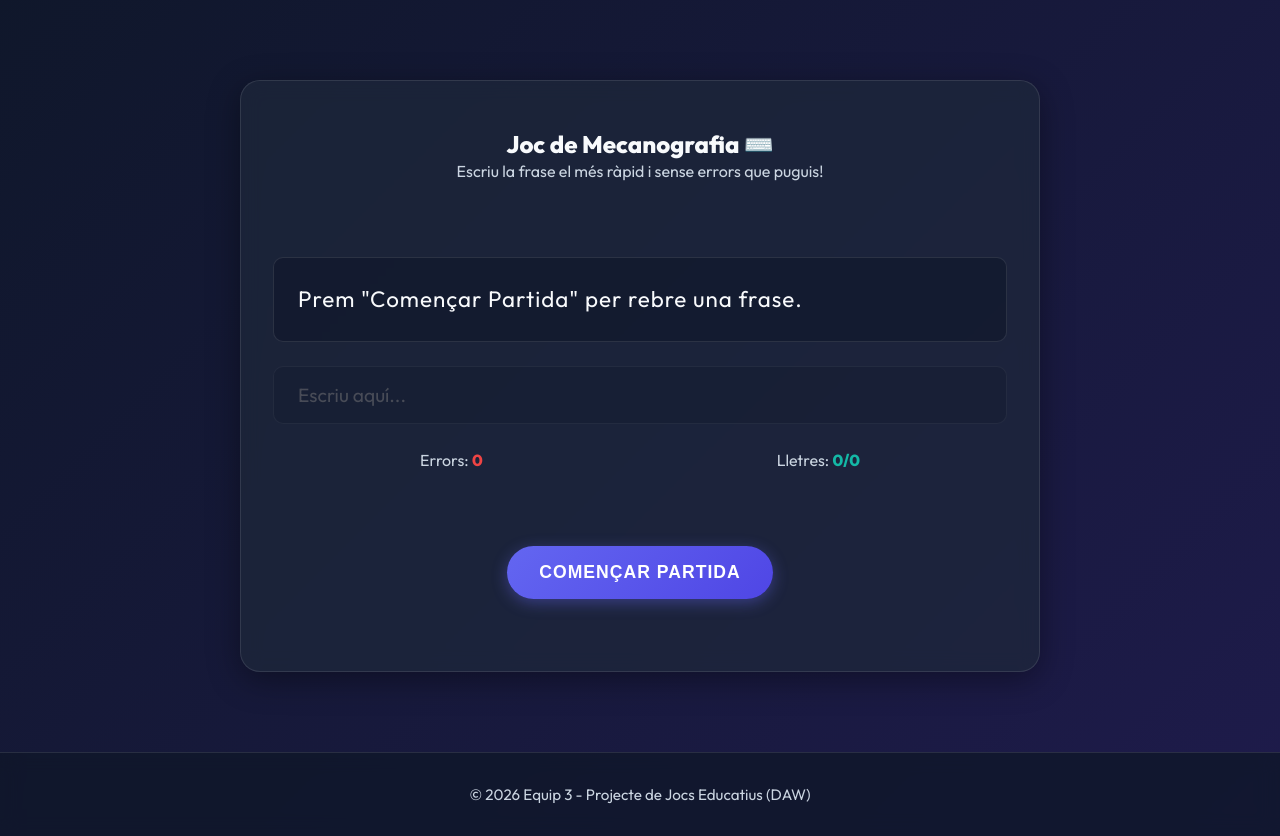
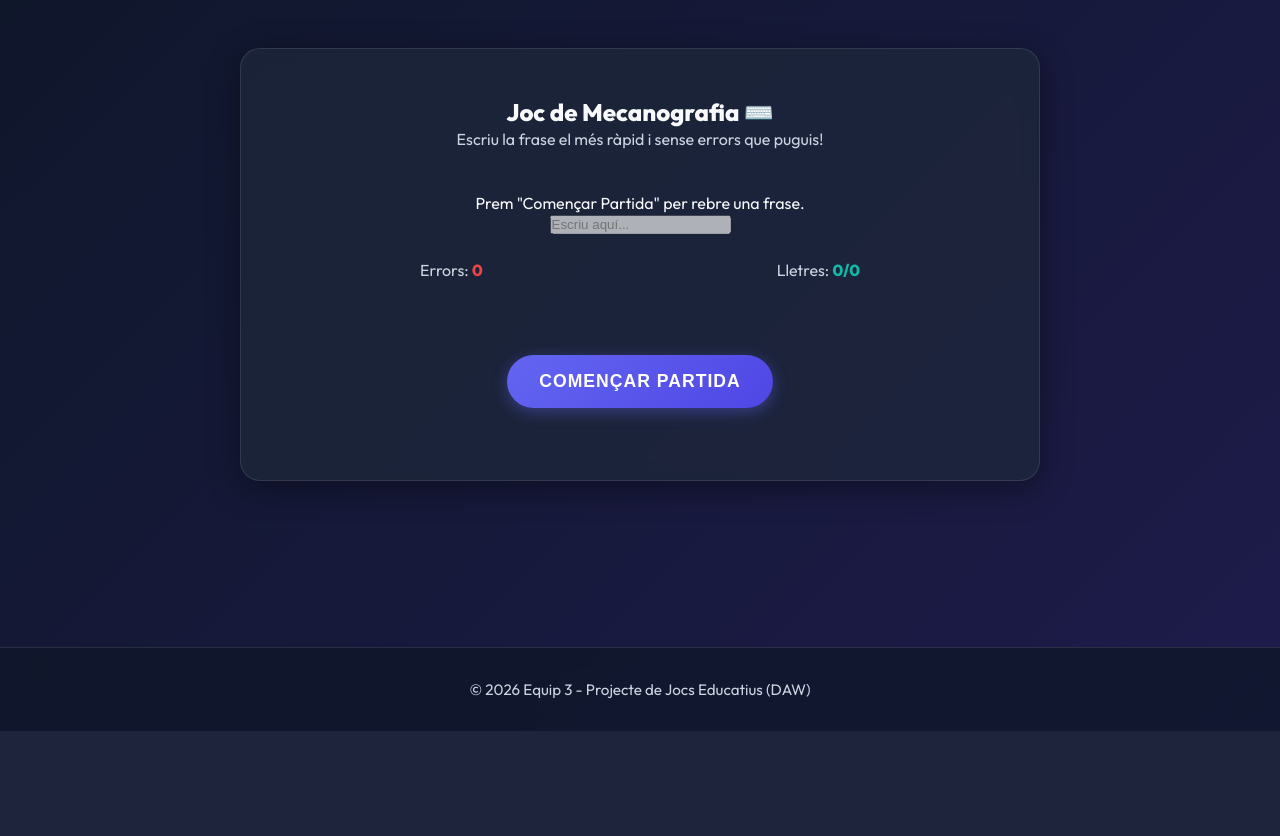
Before and after one commit to ianfebrer/0485_PythonWebProject2026_EducativeGames_Equip3, a Flask app: page /mecanografia in a window 1280 px wide. Shown: the part 69-905 px from the top of the page. After the commit the page ends 800 px from the top, so only its background shows below. Run offline with Flask 3, Linux system fonts and the light colour scheme.

Commit message:
refactor: eliminar estils innecessaris per al joc de mecanografia

```diff
--- a/static/css/styles.css
+++ b/static/css/styles.css
@@ -405,63 +405,3 @@ footer p {
 .auth-link a:hover {
     color: var(--secondary);
 }
-
-/* --- ESTILS PER AL JOC DE MECANOGRAFIA --- */
-.game-board {
-    display: flex;
-    justify-content: center;
-    align-items: center;
-    padding: 2rem 0;
-    animation: fadeInUp 0.8s ease-out; /* Aprofitem l'animació que ja tens */
-}
-
-/* Caixa on surt la frase a copiar */
-.phrase-display {
-    font-size: 1.4rem;
-    letter-spacing: 1px;
-    margin: 2rem 0 1.5rem 0;
-    padding: 1.5rem;
-    background: rgba(15, 23, 42, 0.6); /* El mateix fons fosc que els teus inputs */
-    border-radius: 10px;
-    border: 1px solid var(--glass-border);
-    line-height: 1.6;
-    text-align: left;
-    user-select: none; /* Evita que l'usuari pugui fer "copiar i enganxar" per fer trampes */
-}
-
-/* Input on l'usuari escriu */
-.typing-input {
-    width: 100%;
-    padding: 1rem 1.5rem;
-    font-size: 1.2rem;
-    border-radius: 10px;
-    border: 1px solid var(--glass-border);
-    background: rgba(15, 23, 42, 0.6); /* El mateix fons fosc que els teus inputs */
-    color: var(--text-main);
-    outline: none;
-    transition: all 0.3s ease;
-    font-family: 'Outfit', sans-serif;
-}
-
-.typing-input:focus {
-    border-color: var(--accent); /* Fem servir el teu color Teal per indicar que està actiu */
-    box-shadow: 0 0 15px rgba(20, 184, 166, 0.3);
-}
-
-.typing-input:disabled {
-    opacity: 0.5;
-    cursor: not-allowed;
-}
-
-/* Colors dinàmics que afegirà el JavaScript lletra a lletra */
-.lletra-correcta {
-    color: var(--accent); /* Color Teal per a lletres correctes */
-    text-shadow: 0 0 5px rgba(20, 184, 166, 0.4); /* Petit efecte neó (opcional, li dona un toc xulo) */
-}
-
-.lletra-incorrecta {
-    color: var(--secondary); /* Fem servir el teu color Pink per a les errades */
-    background-color: rgba(236, 72, 153, 0.2); /* Fons rosat suau per ressaltar l'error */
-    border-radius: 3px;
-    padding: 0 2px;
-}
```
